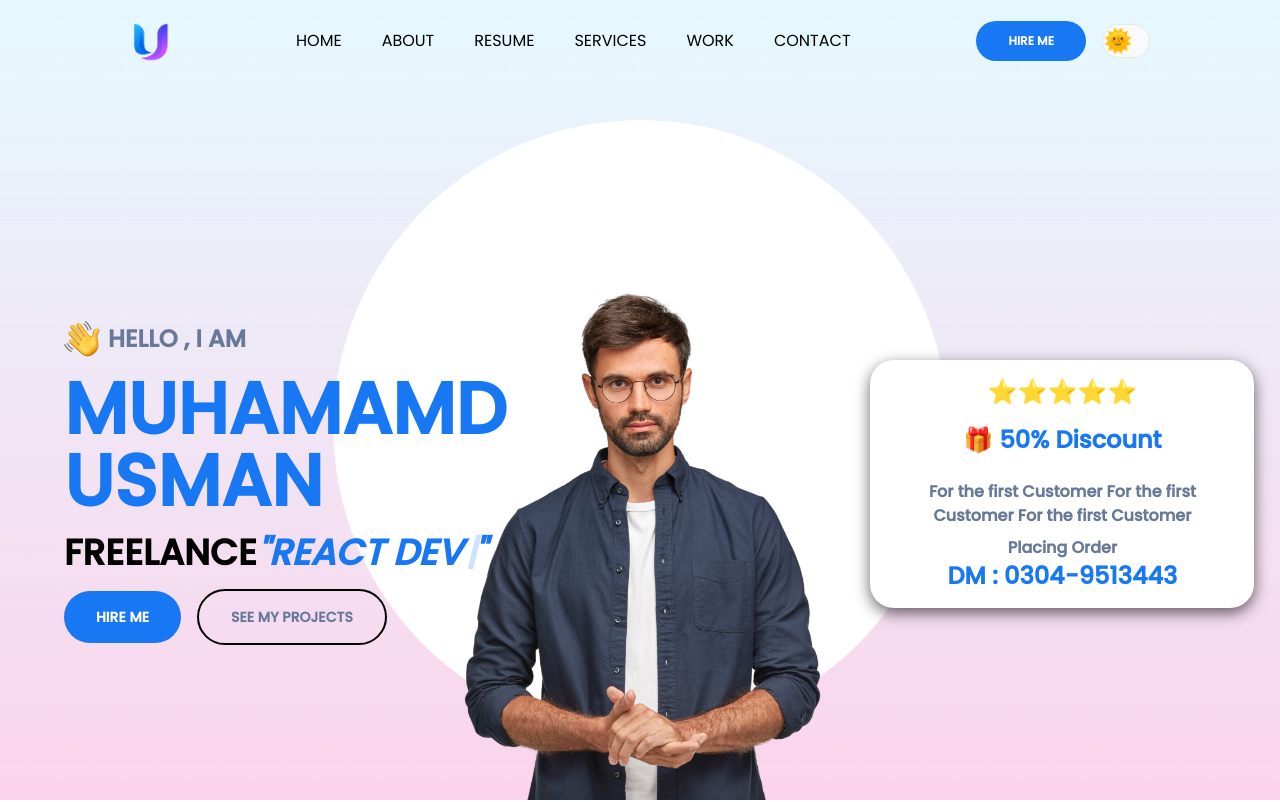
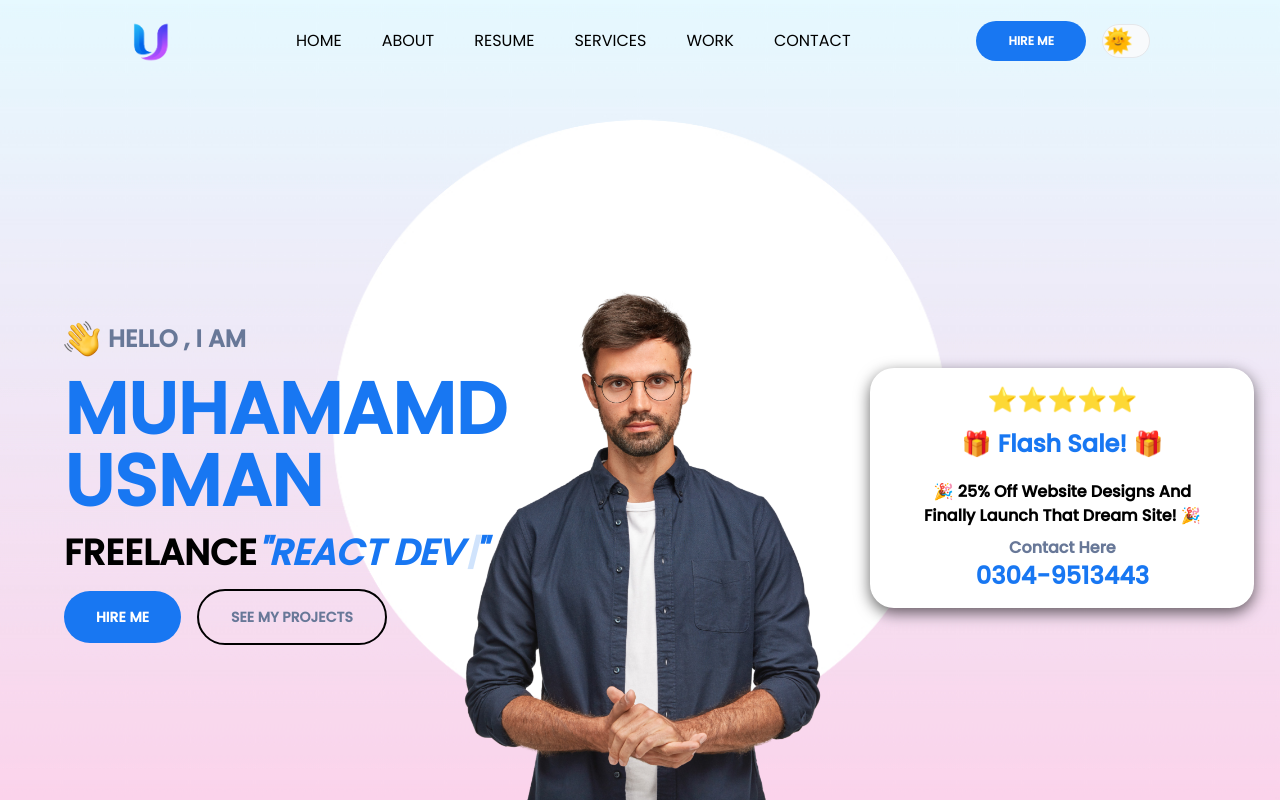
Before and after one commit to mrusmanmughal1/Portfolio-Design-1, a React (Vite) app: page / in a window 1280 px wide. Shown: the top 802 px of the page. Built offline with nearby package versions, Linux system fonts and the light colour scheme.

Commit message:
project in slider

```diff
--- a/src/components/Main.jsx
+++ b/src/components/Main.jsx
@@ -45,11 +45,11 @@ const Main = ({mode}) => {
           <div className={`rounded-3xl text-center px-10 py-4 w-1/3   shadow-lg absolute bottom-48  transition-all duration-700 main-notes ${mode ? "bg-[#000000] border-2 border-white":'bg-white'}`}>
             <p className="font-semibold text-2xl text-bluecolor">
             ⭐⭐⭐⭐⭐
-            <p className="py-4"> 🎁 50% Discount{" "}</p>
+            <p className="py-3"> 🎁 Flash Sale! 🎁</p>
             </p>
-            <p className="my-2 font-semibold">For the first Customer For the first Customer For the first Customer </p>
-            <p className="font-semibold">Placing Order</p>
-            <p className="text-2xl text-bluecolor font-semibold"> DM : 0304-9513443 </p>
+            <p className="my-2 font-semibold capitalize text-black"> 🎉 25% off website designs and finally launch that dream site! 🎉 </p>
+            <p className="font-semibold">Contact Here </p>
+            <p className="text-2xl text-bluecolor font-semibold">  0304-9513443 </p>
           </div>
         </div>
       </div>
--- a/src/components/Projects.jsx
+++ b/src/components/Projects.jsx
@@ -1,4 +1,6 @@
 import Slider from "react-slick";
+import logo from '../assets/d.png'
+
 const Projects = () => {
   const settings = {
     dots: true,
@@ -12,14 +14,14 @@ const Projects = () => {
       <div className="text-center pb-16 md:text-6xl text-3xl font-bold text-blue-950 ">
         <p className="titles pb-2"> Latest Projects</p>
       </div>
-      <div className=" ">
-        <div className="  mx-auto">
+        <div className="mx-auto">
           <Slider {...settings}>
-            <div className="rounded-full">
-               <a href="https://ibb.co/P5h4wJF"><img src="https://i.ibb.co/vJPmZfV/opt-aboutcom-coeus-resources-content-migration-serious-eats-seriouseats-com-recipes-images-2014-09-2.jpg" alt="opt-aboutcom-coeus-resources-content-migration-serious-eats-seriouseats-com-recipes-images-2014-09-2" border="0"/></a>
-            </div>
+
             <div className="rounded-full ">
              <a href="https://ibb.co/P5h4wJF"><img src="https://i.ibb.co/vJPmZfV/opt-aboutcom-coeus-resources-content-migration-serious-eats-seriouseats-com-recipes-images-2014-09-2.jpg" alt="opt-aboutcom-coeus-resources-content-migration-serious-eats-seriouseats-com-recipes-images-2014-09-2" border="0"/></a>
+            </div>
+            <div className="rounded-full  ">
+               <a href="https://github.com/mrusmanmughal1/HMS-Dashboard" rel="noreferrer"  target="_blank" ><img src={logo} alt="opt-aboutcom-coeus-re "  className="h-80" border="0"/></a>
             </div>
             <div className="rounded-full ">
              <a href="https://ibb.co/P5h4wJF"><img src="https://i.ibb.co/vJPmZfV/opt-aboutcom-coeus-resources-content-migration-serious-eats-seriouseats-com-recipes-images-2014-09-2.jpg" alt="opt-aboutcom-coeus-resources-content-migration-serious-eats-seriouseats-com-recipes-images-2014-09-2" border="0"/></a>
@@ -27,15 +29,9 @@ const Projects = () => {
             <div className="rounded-full">
              <a href="https://ibb.co/P5h4wJF"><img src="https://i.ibb.co/vJPmZfV/opt-aboutcom-coeus-resources-content-migration-serious-eats-seriouseats-com-recipes-images-2014-09-2.jpg" alt="opt-aboutcom-coeus-resources-content-migration-serious-eats-seriouseats-com-recipes-images-2014-09-2" border="0"/></a>
             </div>
-            <div className="rounded-full">
-             <a href="https://ibb.co/P5h4wJF"><img src="https://i.ibb.co/vJPmZfV/opt-aboutcom-coeus-resources-content-migration-serious-eats-seriouseats-com-recipes-images-2014-09-2.jpg" alt="opt-aboutcom-coeus-resources-content-migration-serious-eats-seriouseats-com-recipes-images-2014-09-2" border="0"/></a>
-            </div>
-            <div className="rounded-full">
-             <a href="https://ibb.co/P5h4wJF"><img src="https://i.ibb.co/vJPmZfV/opt-aboutcom-coeus-resources-content-migration-serious-eats-seriouseats-com-recipes-images-2014-09-2.jpg" alt="opt-aboutcom-coeus-resources-content-migration-serious-eats-seriouseats-com-recipes-images-2014-09-2" border="0"/></a>
-            </div>
+
           </Slider>
         </div>
-      </div>
     </section>
   );
 };
--- a/src/index.css
+++ b/src/index.css
@@ -159,11 +159,19 @@ body {
 }
 
 
+/* Projects errors */
+#Projects  .slick-prev:before , #Projects .slick-next:before, .slick-prev:before {
+  color: black;
+}
 
+.slick-slider  .slick-next ::before{
+  color: black;
+
+}
 
 #Projects .slick-dots li button:before {
   padding: 1.5rem 0 ;
-  font-size: 26px
+  font-size: 16px
 }
 
 
```
Also changed, not shown: src/assets/d.png (added), src/assets/dashboard.JPG (added).
